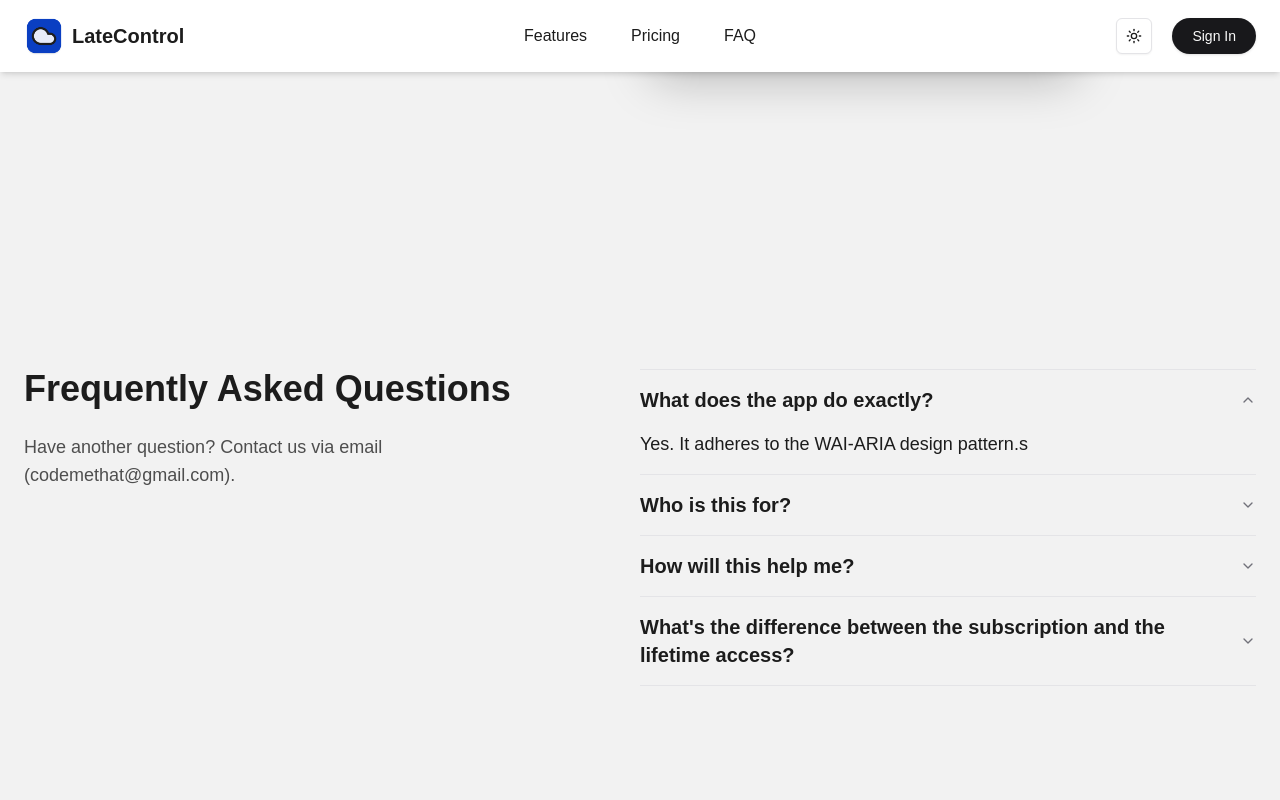
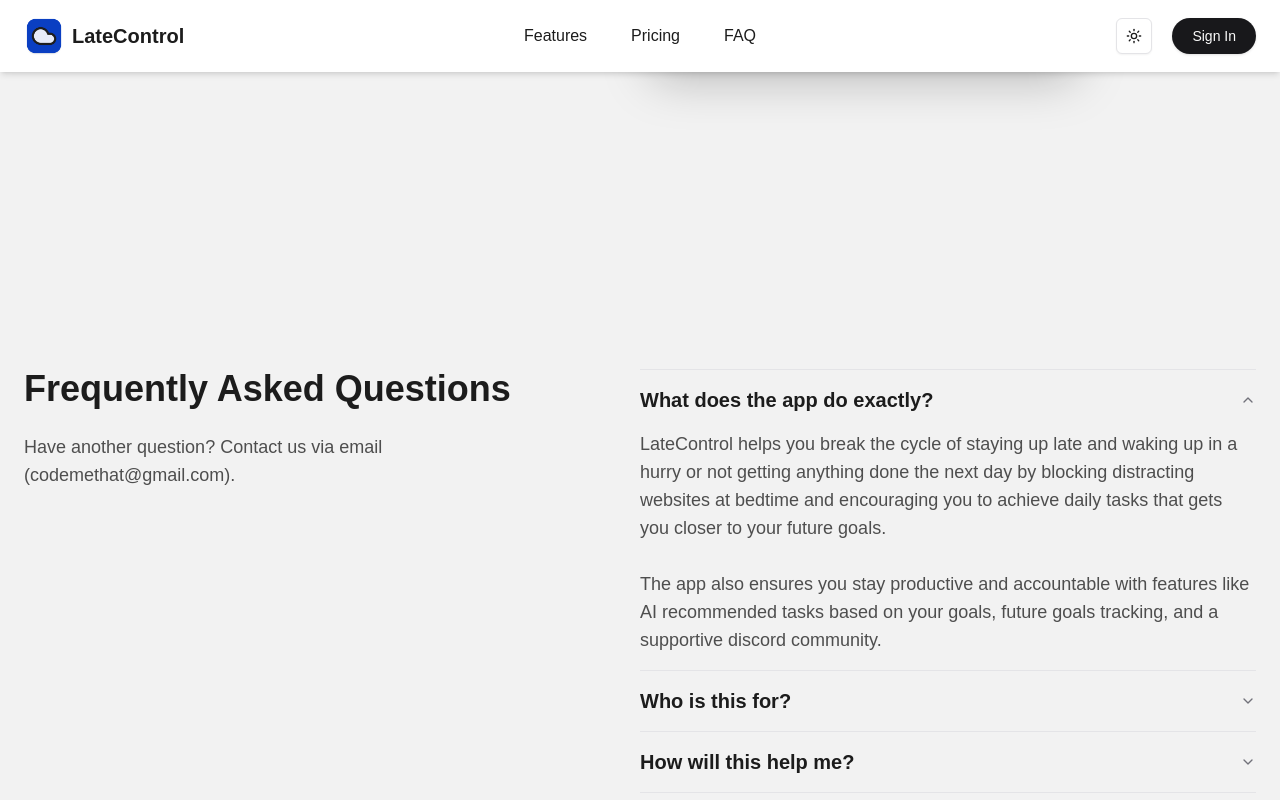
Before and after one commit to DavidDerama/first-project, a Next.js app: page / in a window 1280 px wide. Both pictures are taken after a click on the button "What does the app do exactly?". Shown: the part 3202-4002 px from the top of the page. Built offline with nearby package versions, Linux system fonts and the light colour scheme; no server answers; a web font is replaced by a local one.

Commit message:
added some text to faq

```diff
--- a/src/components/faq/AccordionFaq.tsx
+++ b/src/components/faq/AccordionFaq.tsx
@@ -8,20 +8,49 @@ import {
 const items = [
   {
     title: "What does the app do exactly?",
-    content: "Yes. It adheres to the WAI-ARIA design pattern.s",
+    content: (
+      <p>
+        LateControl helps you break the cycle of staying up late and waking up
+        in a hurry or not getting anything done the next day by blocking
+        distracting websites at bedtime and encouraging you to achieve daily
+        tasks that gets you closer to your future goals.
+        <br />
+        <br />
+        The app also ensures you stay productive and accountable with features
+        like AI recommended tasks based on your goals, future goals tracking,
+        and a supportive discord community.
+      </p>
+    ),
   },
   {
     title: "Who is this for?",
-    content: "Yes. It adheres to the WAI-ARIA design pattern.s",
+    content: (
+      <p>
+        This app is for you if you're a workaholic, a student, a parent wanting
+        to control your kid's PC usage, or just someone who stays up late
+        browsing on their computer.
+      </p>
+    ),
   },
   {
     title: "How will this help me?",
-    content: "Yes. It adheres to the WAI-ARIA design pattern.s",
+    content: (
+      <p>
+        By sleeping early and getting your goals done, you’re not just getting
+        enough rest, you’re setting yourself up for long-term success.
+        <br />
+        <br />
+        LateControl simplifies habit tracking, blocks distractions, and helps
+        you manage your time effectively by showing future goals and the tasks
+        related to achieving them. No complex systems or steep learning curves
+        just a clear, simple way to achieve your dream self.
+      </p>
+    ),
   },
   {
     title:
       "What's the difference between the subscription and the lifetime access?",
-    content: "Yes. It adheres to the WAI-ARIA design pattern.s",
+    content: <p></p>,
   },
 ];
 
@@ -34,7 +63,7 @@ export function AccordionFaq() {
             <AccordionTrigger className="text-xl font-semibold">
               {item.title}
             </AccordionTrigger>
-            <AccordionContent className="text-lg">
+            <AccordionContent className="text-lg text-light_paragraph dark:text-dark_paragraph">
               {item.content}
             </AccordionContent>
           </AccordionItem>
```
